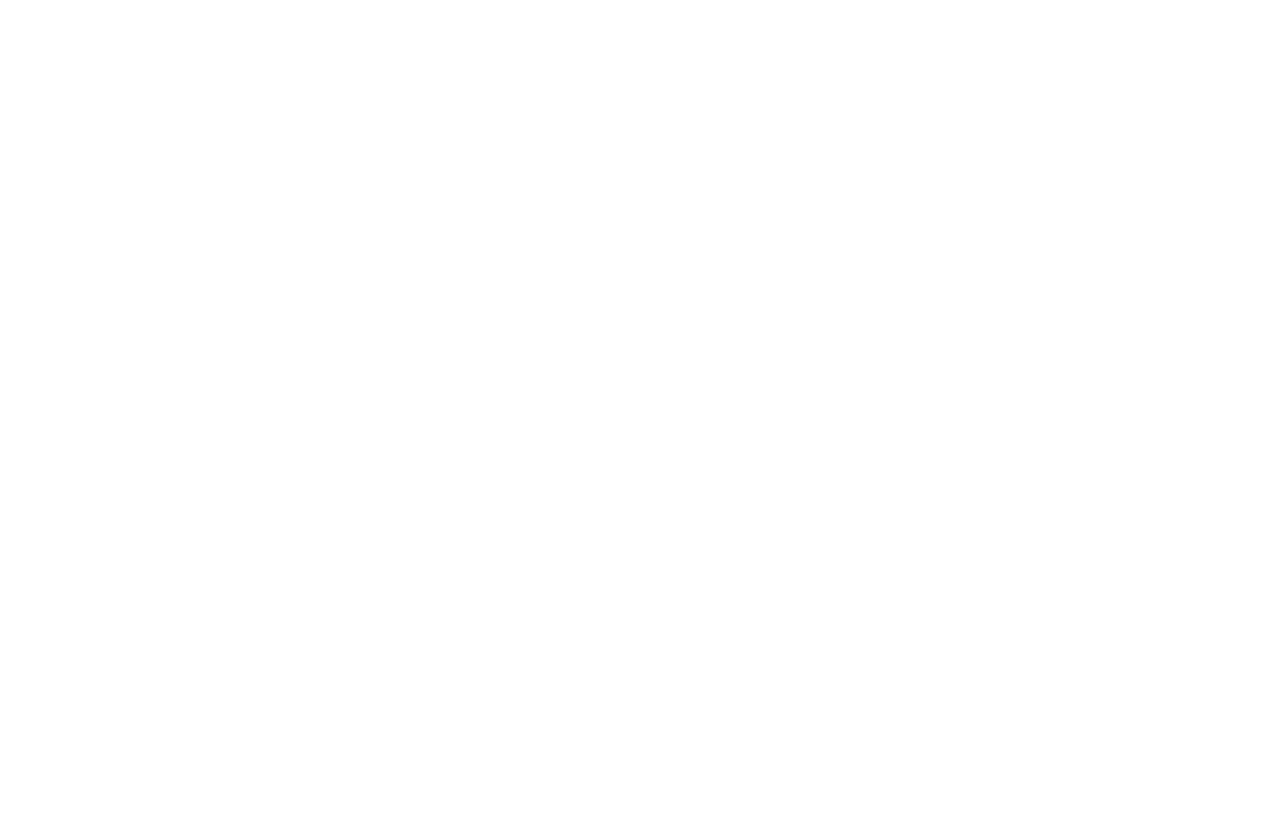
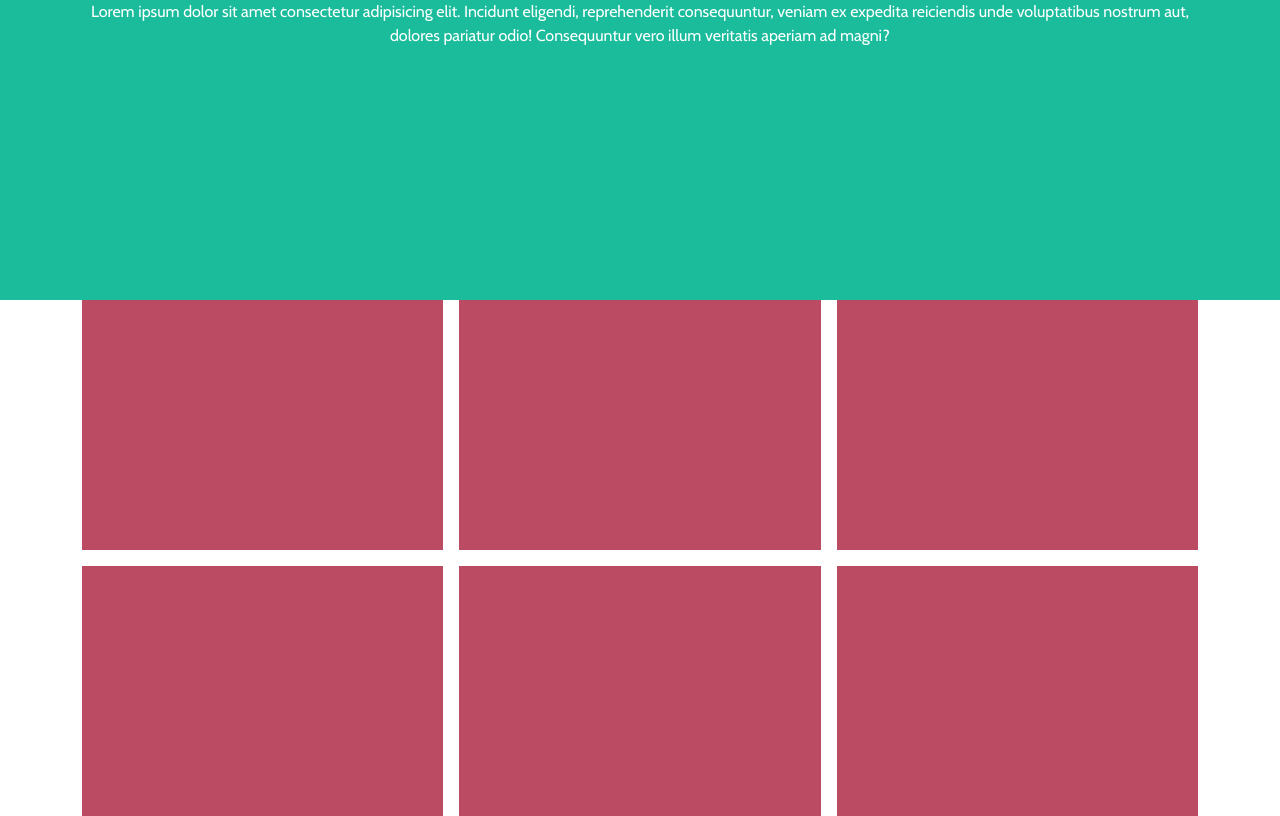
Before and after one commit to ManuelBravaccini/html-css-bootstrap-freelancer, a plain HTML site: page index.html in a window 1280 px wide. Drawn offline with nearby package versions, Linux system fonts and the light colour scheme; files that its build step writes are made by us from their sources.

Commit message:
Implemented section start and portfolio

```diff
--- a/css/style.css
+++ b/css/style.css
@@ -1,3 +1,15 @@
 *{
     font-family: "Cabin", "Helvetica Neue", Helvetica, Arial, sans-serif;
 }
+
+#start {
+    background-color: #1abc9c;
+    height: 300px;
+    color: white;
+}
+
+
+div.cards {
+    background-color: #ba4b63;
+    height: 250px;
+}
--- a/index.html
+++ b/index.html
@@ -5,19 +5,49 @@
     <meta http-equiv="X-UA-Compatible" content="IE=edge">
     <meta name="viewport" content="width=device-width, initial-scale=1.0">
     <title>html-css-bootstrap-freelancer</title>
-    <link rel="stylesheet" href="">
-    <link rel="stylesheet" href="style.css">
+    <link rel="stylesheet" href="css/style.css">
     <link href="https://cdn.jsdelivr.net/npm/bootstrap@5.0.2/dist/css/bootstrap.min.css" rel="stylesheet" integrity="sha384-EVSTQN3/azprG1Anm3QDgpJLIm9Nao0Yz1ztcQTwFspd3yD65VohhpuuCOmLASjC" crossorigin="anonymous">
     <link rel="stylesheet" href="https://fonts.googleapis.com/css?family=Cabin">
     <link rel="stylesheet" href="https://cdnjs.cloudflare.com/ajax/libs/font-awesome/6.2.0/css/all.min.css">
-    <meta name="viewport" content="width=device-width, initial-scale=1.0">
-    <link rel="icon" type="image/x-icon" href="">
 </head>
 <body>
     <header>
 
     </header>
     <main>
+        <section id="start">
+            <div class="container text-center">
+                <div class="row">
+                    <p>
+                        Lorem ipsum dolor sit amet consectetur adipisicing elit. Incidunt eligendi, reprehenderit consequuntur, veniam ex expedita reiciendis unde voluptatibus nostrum aut, dolores pariatur odio! Consequuntur vero illum veritatis aperiam ad magni?
+                    </p>
+                </div>
+            </div>
+        </section>
+        <section id="portfolio">
+            <div class="container">
+                <div class="row g-3">
+                    <div class="col-12 col-md-6 col-lg-4">
+                        <div class="cards"></div>
+                    </div>
+                    <div class="col-12 col-md-6 col-lg-4">
+                        <div class="cards"></div>
+                    </div>
+                    <div class="col-12 col-md-6 col-lg-4">
+                        <div class="cards"></div>
+                    </div>
+                    <div class="col-12 col-md-6 col-lg-4">
+                        <div class="cards"></div>
+                    </div>
+                    <div class="col-12 col-md-6 col-lg-4">
+                        <div class="cards"></div>
+                    </div>
+                    <div class="col-12 col-md-6 col-lg-4">
+                        <div class="cards"></div>
+                    </div>
+                </div>
+            </div>
+        </section>
 
     </main>
     <footer>
```
